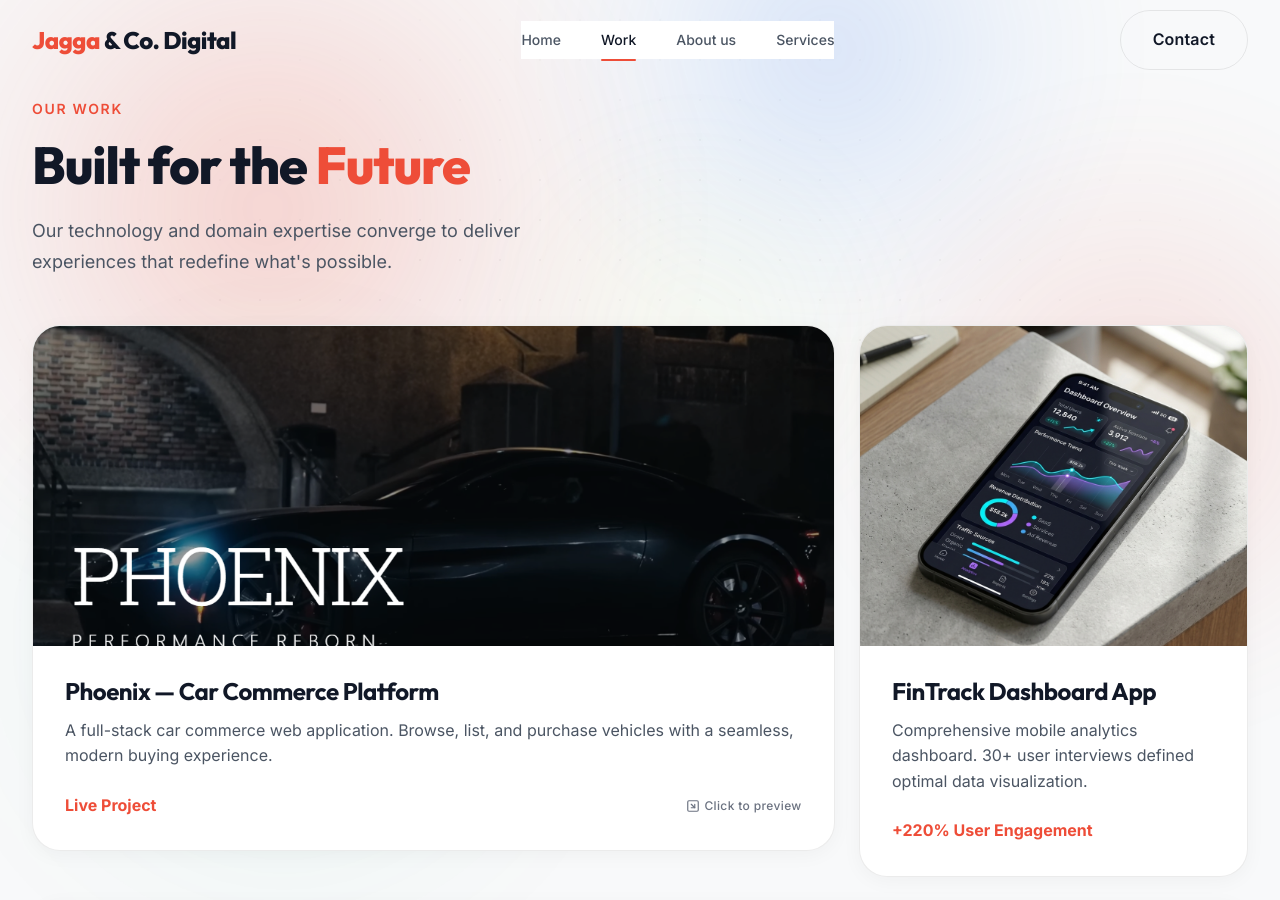
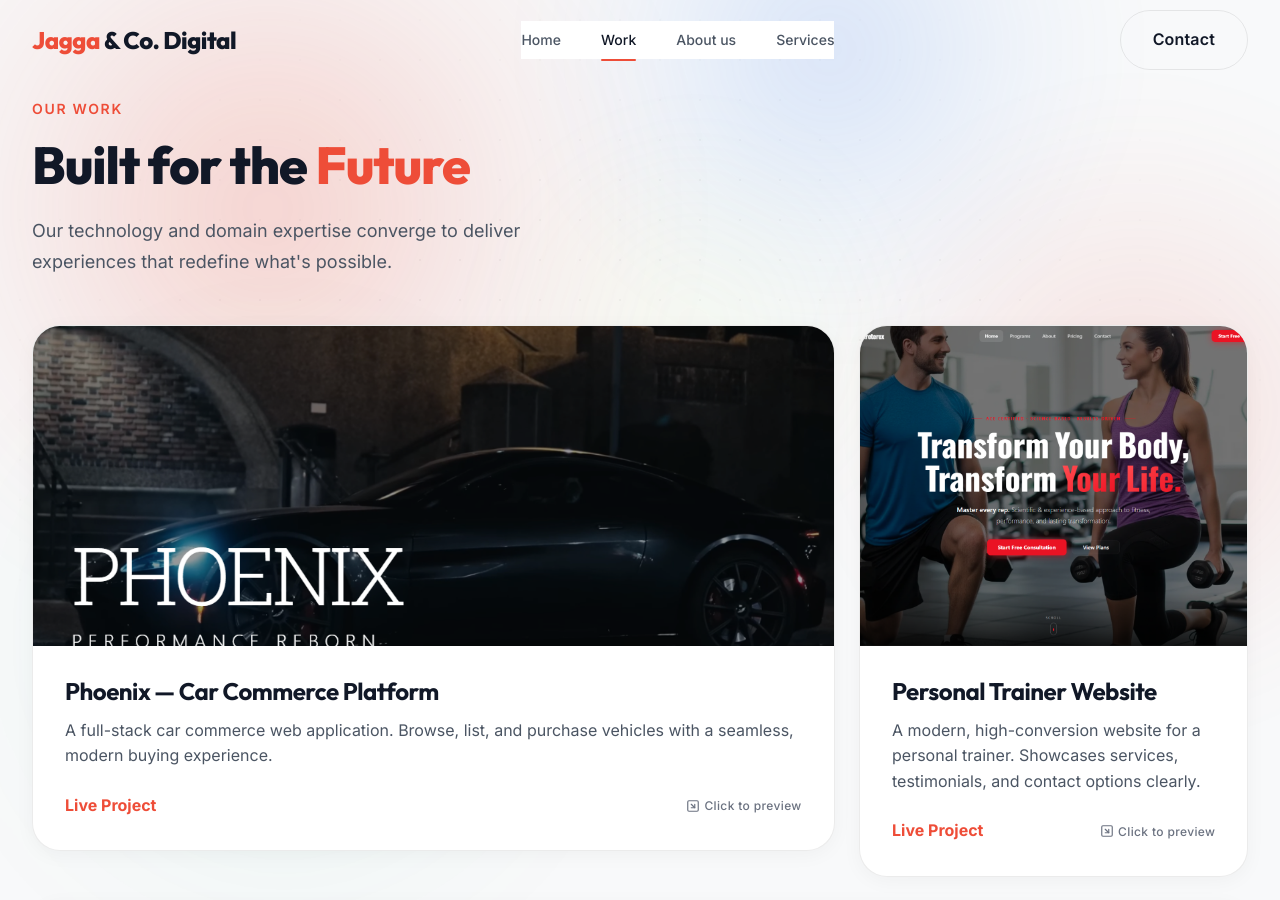
Before and after one commit to Shubhamcoding/jagga_portfolio, a React (Vite) app in the folder frontend/: page /work in a window 1280 px wide. Shown: the top 900 px of the page. Built offline with nearby package versions, Linux system fonts and the light colour scheme.

Commit message:
added third project

```diff
--- a/frontend/src/components/Work.jsx
+++ b/frontend/src/components/Work.jsx
@@ -5,7 +5,7 @@ import AnimatedSection, { AnimatedItem } from './AnimatedSection';
 import AnimatedCard from './AnimatedCard';
 import ProjectModal from './ProjectModal';
 import caseStudy1 from '../assets/images/case-study-1.png';
-import caseStudy2 from '../assets/images/case-study-2.png';
+import trainerWebsite from '../assets/images/ss3.png';
 import yuvrajPortfolio from '../assets/images/ss.png';
 import phoenixProject from '../assets/images/ss2.png';
 
@@ -22,13 +22,13 @@ const projects = [
   },
   {
     id: 2,
-    title: 'FinTrack Dashboard App',
-    category: 'Product Strategy',
-    image: caseStudy2,
-    result: '+220% User Engagement',
-    description: 'Comprehensive mobile analytics dashboard. 30+ user interviews defined optimal data visualization.',
-    approach: 'Discovery calls revealed users needed real-time insights on mobile. We designed a gesture-first interface.',
-    url: null,
+    title: 'Personal Trainer Website',
+    category: 'Web Development',
+    image: trainerWebsite,
+    result: 'Live Project',
+    description: 'A modern, high-conversion website for a personal trainer. Showcases services, testimonials, and contact options clearly.',
+    approach: 'Designed with a focus on conversion optimization, fast loading times, and a responsive layout for mobile users.',
+    url: 'https://areterex-fitness.vercel.app/',
   },
   {
     id: 3,
```
Also changed, not shown: frontend/src/assets/images/ss3.png (added).
